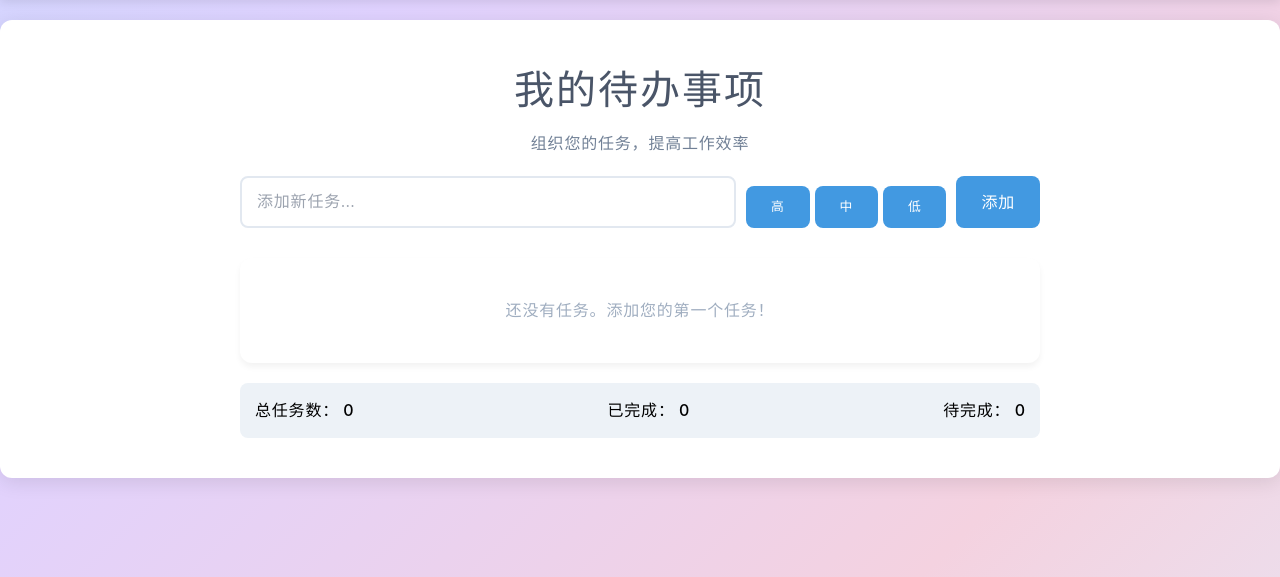
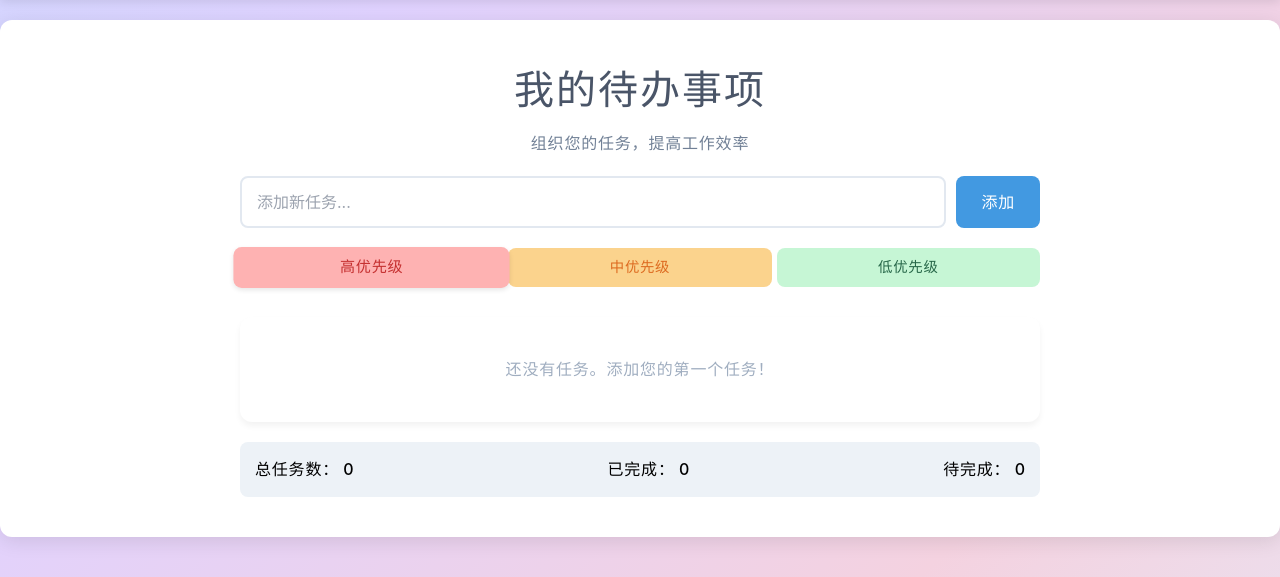
Before and after one commit to Hearth-Li/Collegra, a Flask app: page /todo in a window 1280 px wide. Shown: the part 100-677 px from the top of the page. Run offline with Flask 3, Linux system fonts and the light colour scheme; some libraries are stand-ins or nearby versions.

Commit message:
修复英文界面功能

```diff
--- a/templates/todo.html
+++ b/templates/todo.html
@@ -31,8 +31,14 @@
 
         .todo-form {
             display: flex;
+            flex-direction: column;
             gap: 10px;
             margin-bottom: 30px;
+        }
+
+        .input-row {
+            display: flex;
+            gap: 10px;
         }
 
         .todo-form input {
@@ -49,18 +55,19 @@
             border-color: #4299e1;
         }
 
-        .todo-form button {
+        .todo-form button[type="submit"] {
             background-color: #4299e1;
             color: white;
             border: none;
             border-radius: 8px;
-            padding: 0 25px;
+            padding: 12px 25px;
             font-weight: 600;
             cursor: pointer;
             transition: background-color 0.3s;
+            font-size: 1rem;
         }
 
-        .todo-form button:hover {
+        .todo-form button[type="submit"]:hover {
             background-color: #3182ce;
         }
 
@@ -150,22 +157,30 @@
         }
 
         .priority-btn {
-            padding: 3px 8px;
-            border-radius: 4px;
-            font-size: 0.8rem;
+            padding: 8px 12px;
+            border-radius: 8px;
+            font-size: 0.9rem;
             cursor: pointer;
-            background-color: #e2e8f0;
             border: none;
+            flex: 1;
         }
 
         .priority-btn.active {
-            background-color: #4299e1;
-            color: white;
+            transform: scale(1.05);
+            box-shadow: 0 2px 5px rgba(0,0,0,0.1);
         }
 
         .priority-high { background-color: #feb2b2; color: #c53030; }
         .priority-medium { background-color: #fbd38d; color: #dd6b20; }
         .priority-low { background-color: #c6f6d5; color: #276749; }
+
+        .priority-tag {
+            display: inline-block;
+            padding: 2px 8px;
+            border-radius: 4px;
+            font-size: 0.8rem;
+            margin-left: 10px;
+        }
     </style>
 {% endblock %}
 
@@ -182,27 +197,29 @@
             </p>
 
             <form class="todo-form" id="todo-form">
-                <input type="text" id="new-todo"
-                    placeholder="添加新任务..." class="lang-zh"
-                    placeholder="Add a new task..." class="lang-en hidden">
+                <div class="input-row">
+                    <input type="text" id="new-todo"
+                        data-placeholder-zh="添加新任务..."
+                        data-placeholder-en="Add a new task...">
+                    <button type="submit">
+                        <span class="lang-en hidden">Add</span>
+                        <span class="lang-zh">添加</span>
+                    </button>
+                </div>
                 <div class="priority-selector">
                     <button type="button" class="priority-btn priority-high active" data-priority="high">
-                        <span class="lang-en hidden">High</span>
-                        <span class="lang-zh">高</span>
+                        <span class="lang-en hidden">High Priority</span>
+                        <span class="lang-zh">高优先级</span>
                     </button>
                     <button type="button" class="priority-btn priority-medium" data-priority="medium">
-                        <span class="lang-en hidden">Medium</span>
-                        <span class="lang-zh">中</span>
+                        <span class="lang-en hidden">Medium Priority</span>
+                        <span class="lang-zh">中优先级</span>
                     </button>
                     <button type="button" class="priority-btn priority-low" data-priority="low">
-                        <span class="lang-en hidden">Low</span>
-                        <span class="lang-zh">低</span>
+                        <span class="lang-en hidden">Low Priority</span>
+                        <span class="lang-zh">低优先级</span>
                     </button>
                 </div>
-                <button type="submit">
-                    <span class="lang-en hidden">Add</span>
-                    <span class="lang-zh">添加</span>
-                </button>
             </form>
         </div>
 
@@ -245,6 +262,21 @@
         const completedCount = document.getElementById('completed-count');
         const pendingCount = document.getElementById('pending-count');
 
+        // 获取当前语言
+        function getCurrentLanguage() {
+            return localStorage.getItem('language') || 'zh';
+        }
+
+        // 更新输入框占位符
+        function updatePlaceholder() {
+            const lang = getCurrentLanguage();
+            if (lang === 'zh') {
+                newTodoInput.placeholder = newTodoInput.dataset.placeholderZh;
+            } else {
+                newTodoInput.placeholder = newTodoInput.dataset.placeholderEn;
+            }
+        }
+
         // 初始化优先级选择器
         document.querySelectorAll('.priority-btn').forEach(btn => {
             btn.addEventListener('click', () => {
@@ -272,6 +304,7 @@
                 saveTodos();
                 renderTodos();
                 newTodoInput.value = '';
+                newTodoInput.focus();
             }
         });
 
@@ -310,7 +343,7 @@
                 todoItem.dataset.id = todo.id;
 
                 todoItem.innerHTML = `
-                    <input type="checkbox" ${todo.completed ? 'checked' : ''}>
+                    <input type="checkbox" ${todo.completed ? 'checked' : ''} id="check-${todo.id}">
                     <div class="todo-content">
                         ${todo.text}
                         <span class="priority-tag priority-${todo.priority}">
@@ -318,28 +351,23 @@
                         </span>
                     </div>
                     <div class="todo-actions">
-                        <button class="edit-btn" title="Edit">
+                        <button class="edit-btn" id="edit-${todo.id}">
                             <span class="lang-en hidden">✏️ Edit</span>
                             <span class="lang-zh">✏️ 编辑</span>
                         </button>
-                        <button class="delete-btn" title="Delete">
+                        <button class="delete-btn" id="delete-${todo.id}">
                             <span class="lang-en hidden">🗑️ Delete</span>
                             <span class="lang-zh">🗑️ 删除</span>
                         </button>
                     </div>
                 `;
 
-                // 添加事件监听器
-                const checkbox = todoItem.querySelector('input[type="checkbox"]');
-                checkbox.addEventListener('change', () => toggleComplete(todo.id));
+                todoList.appendChild(todoItem);
 
-                const editBtn = todoItem.querySelector('.edit-btn');
-                editBtn.addEventListener('click', () => editTodo(todo.id));
-
-                const deleteBtn = todoItem.querySelector('.delete-btn');
-                deleteBtn.addEventListener('click', () => deleteTodo(todo.id));
-
-                todoList.appendChild(todoItem);
+                // 为每个元素直接绑定事件
+                document.getElementById(`check-${todo.id}`).addEventListener('change', () => toggleComplete(todo.id));
+                document.getElementById(`edit-${todo.id}`).addEventListener('click', () => editTodo(todo.id));
+                document.getElementById(`delete-${todo.id}`).addEventListener('click', () => deleteTodo(todo.id));
             });
 
             updateStats();
@@ -348,11 +376,11 @@
         // 获取优先级文本
         function getPriorityText(priority) {
             if (priority === 'high') {
-                return `<span class="lang-en hidden">High</span><span class="lang-zh">高优先级</span>`;
+                return `<span class="lang-en hidden">High</span><span class="lang-zh">高</span>`;
             } else if (priority === 'medium') {
-                return `<span class="lang-en hidden">Medium</span><span class="lang-zh">中优先级</span>`;
+                return `<span class="lang-en hidden">Medium</span><span class="lang-zh">中</span>`;
             } else {
-                return `<span class="lang-en hidden">Low</span><span class="lang-zh">低优先级</span>`;
+                return `<span class="lang-en hidden">Low</span><span class="lang-zh">低</span>`;
             }
         }
 
@@ -368,10 +396,9 @@
         // 编辑待办事项
         function editTodo(id) {
             const todo = todos.find(t => t.id === id);
-            const newText = prompt(
-                document.querySelector('.lang-en.hidden') ? 'Edit task:' : '编辑任务:',
-                todo.text
-            );
+            const lang = getCurrentLanguage();
+            const promptText = lang === 'zh' ? '编辑任务:' : 'Edit task:';
+            const newText = prompt(promptText, todo.text);
 
             if (newText !== null && newText.trim() !== '') {
                 todos = todos.map(t =>
@@ -384,9 +411,12 @@
 
         // 删除待办事项
         function deleteTodo(id) {
-            if (confirm(document.querySelector('.lang-en.hidden') ?
-                'Are you sure you want to delete this task?' :
-                '确定要删除此任务吗？')) {
+            const lang = getCurrentLanguage();
+            const confirmText = lang === 'zh' ?
+                '确定要删除此任务吗？' :
+                'Are you sure you want to delete this task?';
+
+            if (confirm(confirmText)) {
                 todos = todos.filter(todo => todo.id !== id);
                 saveTodos();
                 renderTodos();
@@ -395,11 +425,18 @@
 
         // 初始化
         document.addEventListener('DOMContentLoaded', () => {
+            // 设置输入框占位符
+            updatePlaceholder();
+
+            // 监听语言切换事件
+            document.getElementById('languageSelect').addEventListener('change', () => {
+                setTimeout(() => {
+                    updatePlaceholder();
+                    renderTodos();
+                }, 100);
+            });
+
             renderTodos();
-            // 确保语言切换后更新界面
-            document.getElementById('languageSelect').addEventListener('change', () => {
-                setTimeout(renderTodos, 100); // 等待语言切换完成
-            });
         });
     </script>
 {% endblock %}
```
Also changed, not shown: instance/courses.db (added).
